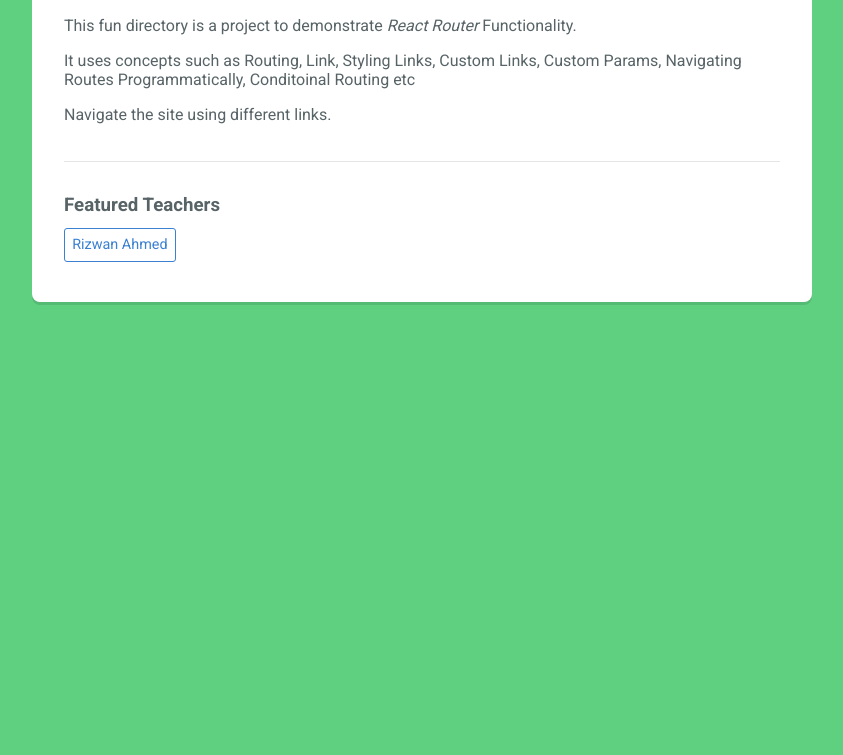
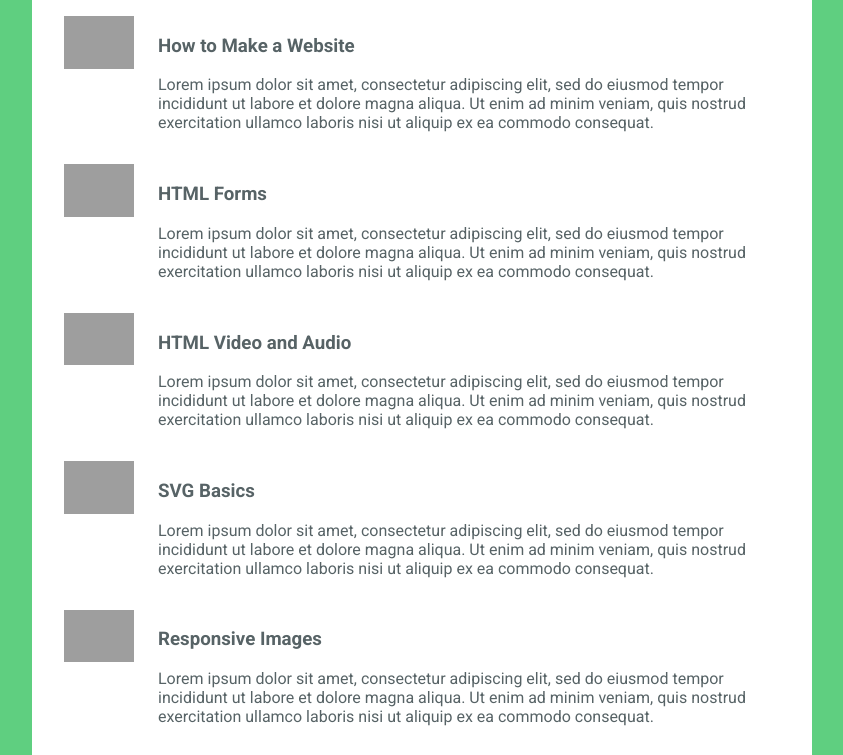
Before and after one commit to rizwanahmedziai/react-router-demo, a React app: page /#/react-router-demo/courses/html in a window 1280 px wide. Shown: the part 198-953 px from the top of the page, without its empty margins (218-1061 px from the left). Before the commit the page ends 800 px from the top, so only its background shows below. Built offline with nearby package versions, Linux system fonts and the light colour scheme; grey boxes are pictures that could not be loaded.

```diff
--- a/src/components/App.js
+++ b/src/components/App.js
@@ -1,5 +1,5 @@
 import React from 'react';
-import { BrowserRouter, Route, Switch } from 'react-router-dom';
+import { HashRouter, Route, Switch } from 'react-router-dom';
 
 // App Components
 import Home from './Home';
@@ -11,7 +11,7 @@
 import NotFound from './NotFound';
 
 const App = () => (
-	<BrowserRouter>
+	<HashRouter basename='/react-router-demo'>
 		<div className='container'>
 			<Header />
 			<Switch>
@@ -23,7 +23,7 @@
 				<Route component={NotFound} />
 			</Switch>
 		</div>
-	</BrowserRouter>
+	</HashRouter>
 );
 
 export default App;
--- a/src/data/courses.js
+++ b/src/data/courses.js
@@ -1,116 +1,152 @@
 export const CSSCourses = [
 	{
-    title: "CSS Basics",
-    description: "CSS (Cascading Style Sheets) is a style sheet language that describes the presentation of web pages. Whereas HTML is what forms the structure of a web page, CSS is what we use to style the HTML with colors, backgrounds, font sizes, layout, and more. As you'll soon learn, CSS is one of the core technologies for designing and building websites.",
-    img_src:"https://achievement-images.teamtreehouse.com/badges_css_basics_stage6.png",
-    id: "css-1"
+		title: 'CSS Basics',
+		description:
+			'Lorem ipsum dolor sit amet, consectetur adipiscing elit, sed do eiusmod tempor incididunt ut labore et dolore magna aliqua. Ut enim ad minim veniam, quis nostrud exercitation ullamco laboris nisi ut aliquip ex ea commodo consequat. ',
+		img_src:
+			'https://achievement-images.teamtreehouse.com/badges_css_basics_stage6.png',
+		id: 'css-1'
 	},
 	{
-    title: "CSS Selectors",
-    description: "In this course, we're going to go beyond the basic selector concepts covered in CSS Basics. Besides the common ways to select elements with type, ID and class selectors, we're able to target elements based on their attributes, position in the HTML document, even their relation to other elements.",
-    img_src: "https://achievement-images.teamtreehouse.com/badges_css_selectors_stage01.png",
-    id: "css-2"
+		title: 'CSS Selectors',
+		description:
+			'Lorem ipsum dolor sit amet, consectetur adipiscing elit, sed do eiusmod tempor incididunt ut labore et dolore magna aliqua. Ut enim ad minim veniam, quis nostrud exercitation ullamco laboris nisi ut aliquip ex ea commodo consequat. ',
+		img_src:
+			'https://achievement-images.teamtreehouse.com/badges_css_selectors_stage01.png',
+		id: 'css-2'
 	},
 	{
-    title: "Responsive Layouts",
-    description: "Responsive web design is a collection of techniques for building websites that work on multiple screen sizes. In these lessons, we're going to use the foundational principles of responsive design as a framework for thinking about page layout. By the end, you should have a better understanding of how to approach common decisions in responsive design.",
-    img_src: "https://achievement-images.teamtreehouse.com/badges-CSS-ResponsiveLayouts-stage3.png",
-    id: "css-3"
+		title: 'Responsive Layouts',
+		description:
+			'Lorem ipsum dolor sit amet, consectetur adipiscing elit, sed do eiusmod tempor incididunt ut labore et dolore magna aliqua. Ut enim ad minim veniam, quis nostrud exercitation ullamco laboris nisi ut aliquip ex ea commodo consequat. ',
+		img_src:
+			'https://achievement-images.teamtreehouse.com/badges-CSS-ResponsiveLayouts-stage3.png',
+		id: 'css-3'
 	},
 	{
-    title: "CSS Flexbox Layout",
-    description: "Flexbox is a set of CSS properties that give you a flexible way to lay out content. With flexbox you can change the direction, alignment, size and order of elements, regardless of their original size and order in the HTML. You can even stretch and shrink elements and distribute space, all with just a few lines of CSS!",
-    img_src: "https://achievement-images.teamtreehouse.com/badges_css_flexbox_layout_stage1.png",
-    id: "css-4"
+		title: 'CSS Flexbox Layout',
+		description:
+			'Lorem ipsum dolor sit amet, consectetur adipiscing elit, sed do eiusmod tempor incididunt ut labore et dolore magna aliqua. Ut enim ad minim veniam, quis nostrud exercitation ullamco laboris nisi ut aliquip ex ea commodo consequat. ',
+		img_src:
+			'https://achievement-images.teamtreehouse.com/badges_css_flexbox_layout_stage1.png',
+		id: 'css-4'
 	},
 	{
-    title: "CSS Transitions and Transforms",
-    description: "CSS transitions and transforms can create simple animations that enhance user interactions in websites and apps. In this course, you'll build an interactive image gallery using CSS transitions and transforms.",
-    img_src: "https://achievement-images.teamtreehouse.com/css-transitions-and-transforms-badge-02.png",
-    id: "css-5"
+		title: 'CSS Transitions and Transforms',
+		description:
+			'Lorem ipsum dolor sit amet, consectetur adipiscing elit, sed do eiusmod tempor incididunt ut labore et dolore magna aliqua. Ut enim ad minim veniam, quis nostrud exercitation ullamco laboris nisi ut aliquip ex ea commodo consequat. ',
+		img_src:
+			'https://achievement-images.teamtreehouse.com/css-transitions-and-transforms-badge-02.png',
+		id: 'css-5'
 	},
 	{
-    title: "Bootstrap 4 Basics",
-    description: "Learn to use Bootstrap 4, one of the most popular open source front end frameworks, to help you build a functional design and layout in little time.",
-    img_src: "https://achievement-images.teamtreehouse.com/badge_bootstrap-4-basics_stage01.png",
-    id: "css-6"
+		title: 'Bootstrap 4 Basics',
+		description:
+			'Lorem ipsum dolor sit amet, consectetur adipiscing elit, sed do eiusmod tempor incididunt ut labore et dolore magna aliqua. Ut enim ad minim veniam, quis nostrud exercitation ullamco laboris nisi ut aliquip ex ea commodo consequat. ',
+		img_src:
+			'https://achievement-images.teamtreehouse.com/badge_bootstrap-4-basics_stage01.png',
+		id: 'css-6'
 	}
 ];
 
-export const HTMLCourses =[
+export const HTMLCourses = [
 	{
-      title: "How to Make a Website",
-      description: "If you’ve never built a website before and you have no coding or design experience, this is the place to start. In this project, we learn how to build a modern portfolio website for desktops, tablets, and mobile devices. We start with basic HTML and CSS syntax. Next, we learn how to build custom web pages with an image gallery and contact page. Finally, we walk through how to share a website live on the web.",
-      img_src: "https://achievement-images.teamtreehouse.com/bagdes_html_howtobuildawebsite_stage02.png",
-      id: "html-1"
+		title: 'How to Make a Website',
+		description:
+			'Lorem ipsum dolor sit amet, consectetur adipiscing elit, sed do eiusmod tempor incididunt ut labore et dolore magna aliqua. Ut enim ad minim veniam, quis nostrud exercitation ullamco laboris nisi ut aliquip ex ea commodo consequat. ',
+		img_src:
+			'https://achievement-images.teamtreehouse.com/bagdes_html_howtobuildawebsite_stage02.png',
+		id: 'html-1'
 	},
 	{
-      title: "HTML Forms",
-      description: "The web is a two-way communication medium. There’s lots of HTML elements for displaying data and producing output, and conversely, there’s also lots of HTML elements for accepting input. Accepting input from the user means creating web forms. In this course, we’ll learn about all the most important form elements that web professionals use on a daily basis.",
-      img_src: "https://achievement-images.teamtreehouse.com/badges_html_forms_stage1.png",
-      id: "html-2"
+		title: 'HTML Forms',
+		description:
+			'Lorem ipsum dolor sit amet, consectetur adipiscing elit, sed do eiusmod tempor incididunt ut labore et dolore magna aliqua. Ut enim ad minim veniam, quis nostrud exercitation ullamco laboris nisi ut aliquip ex ea commodo consequat. ',
+		img_src:
+			'https://achievement-images.teamtreehouse.com/badges_html_forms_stage1.png',
+		id: 'html-2'
 	},
 	{
-      title: "HTML Video and Audio",
-      description: "Text and images have always been the foundation of web content, but more than ever, video and audio are also a part of that content mix. Fortunately, we can now create standards-based video and audio players that don't require the use of plugins. Adding video and audio to a webpage is almost as easy as adding an image or formatting some text.",
-      img_src: "https://achievement-images.teamtreehouse.com/badges-html-videoaudio-stage1.png",
-      id: "html-3"
+		title: 'HTML Video and Audio',
+		description:
+			'Lorem ipsum dolor sit amet, consectetur adipiscing elit, sed do eiusmod tempor incididunt ut labore et dolore magna aliqua. Ut enim ad minim veniam, quis nostrud exercitation ullamco laboris nisi ut aliquip ex ea commodo consequat. ',
+		img_src:
+			'https://achievement-images.teamtreehouse.com/badges-html-videoaudio-stage1.png',
+		id: 'html-3'
 	},
 	{
-      title: "SVG Basics",
-      description: "Scalable Vector Graphics (SVG) is an XML markup language for creating two-dimensional images using vectors. This is different from traditional raster-based image formats that use pixels, like JPEG and PNG. When used on web pages, SVG images provide an infinite level of detail, so they look sharp regardless of screen size or pixel density. ",
-      img_src: "https://achievement-images.teamtreehouse.com/badges-html-svg-stage1.png",
-      id: "html-4"
+		title: 'SVG Basics',
+		description:
+			'Lorem ipsum dolor sit amet, consectetur adipiscing elit, sed do eiusmod tempor incididunt ut labore et dolore magna aliqua. Ut enim ad minim veniam, quis nostrud exercitation ullamco laboris nisi ut aliquip ex ea commodo consequat.  ',
+		img_src:
+			'https://achievement-images.teamtreehouse.com/badges-html-svg-stage1.png',
+		id: 'html-4'
 	},
 	{
-      title: "Responsive Images",
-      description: "Using the new source-set and sizes attributes, and the new picture element, it's possible to create images that behave better in a responsive design. These new pieces of markup allow us to deliver the right image to the right device, based on resolution, pixel density, and other factors we define. This will help web pages load faster and look better, and the most capable devices will get the best looking images possible.",
-      img_src: "https://achievement-images.teamtreehouse.com/badges_html_respimages_stage2.png",
-      id: "html-5"
+		title: 'Responsive Images',
+		description:
+			'Lorem ipsum dolor sit amet, consectetur adipiscing elit, sed do eiusmod tempor incididunt ut labore et dolore magna aliqua. Ut enim ad minim veniam, quis nostrud exercitation ullamco laboris nisi ut aliquip ex ea commodo consequat. ',
+		img_src:
+			'https://achievement-images.teamtreehouse.com/badges_html_respimages_stage2.png',
+		id: 'html-5'
 	},
 	{
-      title: "Introduction to HTML and CSS",
-      description: "Get started creating web pages with HTML and CSS, the basic building blocks of web development. HTML, or Hypertext Markup Language, is a standard set of tags you will use to tell the web browser how the content of your web pages and applications are structured. Use CSS, or Cascading Style Sheets, to select HTML tags and tell the browser what your content should look like. ",
-      img_src: "https://achievement-images.teamtreehouse.com/badges_intro_to_html_css_stage-01.png",
-      id: "html-6"
+		title: 'Introduction to HTML and CSS',
+		description:
+			'Lorem ipsum dolor sit amet, consectetur adipiscing elit, sed do eiusmod tempor incididunt ut labore et dolore magna aliqua. Ut enim ad minim veniam, quis nostrud exercitation ullamco laboris nisi ut aliquip ex ea commodo consequat.  ',
+		img_src:
+			'https://achievement-images.teamtreehouse.com/badges_intro_to_html_css_stage-01.png',
+		id: 'html-6'
 	}
 ];
 
 export const JSCourses = [
 	{
-    title:"JavaScript Basics",
-    description:"JavaScript is a programming language that drives the web: from front-end user interface design, to backend server-side programming, you'll find JavaScript at every stage of a web site and web application. In this course, you'll learn the fundamental programming concepts and syntax of the JavaScript programming language.",
-    img_src:"https://achievement-images.teamtreehouse.com/badges_JavaScript_Basics_Stage1.png",
-    id: "js-1"
+		title: 'JavaScript Basics',
+		description:
+			'Lorem ipsum dolor sit amet, consectetur adipiscing elit, sed do eiusmod tempor incididunt ut labore et dolore magna aliqua. Ut enim ad minim veniam, quis nostrud exercitation ullamco laboris nisi ut aliquip ex ea commodo consequat. ',
+		img_src:
+			'https://achievement-images.teamtreehouse.com/badges_JavaScript_Basics_Stage1.png',
+		id: 'js-1'
 	},
 	{
-    title:"JavaScript Loops, Arrays and Objects",
-    description:"Storing, tracking and handling data is a large part of computer programming. Arrays provide a method for storing multiple values into a single variable. That makes an array a convenient way to pass around a list of items.",
-    img_src:"https://achievement-images.teamtreehouse.com/badges_JavaScript_Basics_Stage5.png",
-    id: "js-2"
+		title: 'JavaScript Loops, Arrays and Objects',
+		description:
+			'Lorem ipsum dolor sit amet, consectetur adipiscing elit, sed do eiusmod tempor incididunt ut labore et dolore magna aliqua. Ut enim ad minim veniam, quis nostrud exercitation ullamco laboris nisi ut aliquip ex ea commodo consequat. ',
+		img_src:
+			'https://achievement-images.teamtreehouse.com/badges_JavaScript_Basics_Stage5.png',
+		id: 'js-2'
 	},
 	{
-    title: "jQuery Basics",
-    description: "jQuery Basics covers why you'd want to use jQuery, what it is and how to include it in your projects. You'll build several projects over the course to give you the confidence to integrate jQuery in your own projects and add that level of flair and interactivity to any site you work on.",
-    img_src: "https://achievement-images.teamtreehouse.com/badges_JavaScript_jQueryBasics_Stage1.png",
-    id: "js-3"
+		title: 'jQuery Basics',
+		description:
+			'Lorem ipsum dolor sit amet, consectetur adipiscing elit, sed do eiusmod tempor incididunt ut labore et dolore magna aliqua. Ut enim ad minim veniam, quis nostrud exercitation ullamco laboris nisi ut aliquip ex ea commodo consequat. ',
+		img_src:
+			'https://achievement-images.teamtreehouse.com/badges_JavaScript_jQueryBasics_Stage1.png',
+		id: 'js-3'
 	},
 	{
-    title: "AJAX Basics",
-    description: "AJAX is an important front-end web technology that lets JavaScript communicate with a web server. It lets you load new content without leaving the current page, creating a better, faster experience for your web site's visitors. In this course, you'll learn how AJAX works and how you can use JavaScript to communicate with a web server.",
-    img_src: "https://achievement-images.teamtreehouse.com/badges_JavaScript_AJAXBasics_Stage3.png",
-    id: "js-4"
+		title: 'AJAX Basics',
+		description:
+			'Lorem ipsum dolor sit amet, consectetur adipiscing elit, sed do eiusmod tempor incididunt ut labore et dolore magna aliqua. Ut enim ad minim veniam, quis nostrud exercitation ullamco laboris nisi ut aliquip ex ea commodo consequat. ',
+		img_src:
+			'https://achievement-images.teamtreehouse.com/badges_JavaScript_AJAXBasics_Stage3.png',
+		id: 'js-4'
 	},
 	{
-    title: "Interactive Web Pages with JavaScript",
-    description: "In this course we’ll create a to-do list application using JavaScript alone, without using any third party libraries. You’ll get to grips with manipulating and traversing the DOM and adding event handlers to web page elements. The things that you can do with JavaScript are always increasing and this course will give you a solid footing going forward.",
-    img_src: "https://achievement-images.teamtreehouse.com/bagdes-javascript-interactiveweb-stage-12.png",
-    id: "js-5"
+		title: 'Interactive Web Pages with JavaScript',
+		description:
+			'Lorem ipsum dolor sit amet, consectetur adipiscing elit, sed do eiusmod tempor incididunt ut labore et dolore magna aliqua. Ut enim ad minim veniam, quis nostrud exercitation ullamco laboris nisi ut aliquip ex ea commodo consequat. ',
+		img_src:
+			'https://achievement-images.teamtreehouse.com/bagdes-javascript-interactiveweb-stage-12.png',
+		id: 'js-5'
 	},
 	{
-    title: "Node.js Basics",
-    description: "In this course we will create a command line application to retrieve user's profile information from the Treehouse website. We'll be writing our application in JavaScript to run on the Node.js platform.",
-    img_src: "https://achievement-images.teamtreehouse.com/badges_JavaScript_nodeBasics_Stage1.png",
-    id: "js-6"
+		title: 'Node.js Basics',
+		description:
+			'Lorem ipsum dolor sit amet, consectetur adipiscing elit, sed do eiusmod tempor incididunt ut labore et dolore magna aliqua. Ut enim ad minim veniam, quis nostrud exercitation ullamco laboris nisi ut aliquip ex ea commodo consequat. ',
+		img_src:
+			'https://achievement-images.teamtreehouse.com/badges_JavaScript_nodeBasics_Stage1.png',
+		id: 'js-6'
 	}
 ];
--- a/src/data/teachers.js
+++ b/src/data/teachers.js
@@ -1,39 +1,51 @@
 const TeacherList = [
 	{
-    name: "Angie McAngular",
-    bio: "Angie is a web developer and teacher who is passionate about building scalable, data driven web apps, especially ones that address old problems with new tech!",
-    img_src: "http://treehouse-code-samples.s3.amazonaws.com/bootstrap-4/img/angie.png",
-    id: "teach-1"
+		name: 'Angie McAngular',
+		bio:
+			'Lorem ipsum dolor sit amet, consectetur adipiscing elit, sed do eiusmod tempor incididunt ut labore et dolore magna aliqua. Ut enim ad minim veniam, quis nostrud exercitation ullamco laboris nisi ut aliquip ex ea commodo consequat. ',
+		img_src:
+			'http://treehouse-code-samples.s3.amazonaws.com/bootstrap-4/img/angie.png',
+		id: 'teach-1'
 	},
 	{
-    name: "NodeStradamus",
-    bio: "'NodeStra' is a software engineer and philosopher trying to leave the world better than he found it. He codes for non-profits, eCommerce, and large-scale web apps.",
-    img_src: "http://treehouse-code-samples.s3.amazonaws.com/bootstrap-4/img/nodestradamus.png",
-    id: "teach-2"
+		name: 'NodeStradamus',
+		bio:
+			'Lorem ipsum dolor sit amet, consectetur adipiscing elit, sed do eiusmod tempor incididunt ut labore et dolore magna aliqua. Ut enim ad minim veniam, quis nostrud exercitation ullamco laboris nisi ut aliquip ex ea commodo consequat. ',
+		img_src:
+			'http://treehouse-code-samples.s3.amazonaws.com/bootstrap-4/img/nodestradamus.png',
+		id: 'teach-2'
 	},
 	{
 		name: "Geo 'Lo' Cation",
-    bio: "Geo is a JavaScript developer working on large-scale applications. He's also a teacher who strives to support students in removing all barriers to learning code.",
-    img_src: "http://treehouse-code-samples.s3.amazonaws.com/bootstrap-4/img/geo.png",
-    id: "teach-3"
+		bio:
+			'Lorem ipsum dolor sit amet, consectetur adipiscing elit, sed do eiusmod tempor incididunt ut labore et dolore magna aliqua. Ut enim ad minim veniam, quis nostrud exercitation ullamco laboris nisi ut aliquip ex ea commodo consequat. ',
+		img_src:
+			'http://treehouse-code-samples.s3.amazonaws.com/bootstrap-4/img/geo.png',
+		id: 'teach-3'
 	},
 	{
-    name: "Ecma Scriptnstuff",
-    bio: "Ecma found her passion for computers and programming over 15 years ago. She is excited to introduce people to the wonderful world of JavaScript.",
-    img_src: "http://treehouse-code-samples.s3.amazonaws.com/bootstrap-4/img/ecma.png",
-    id: "teach-4"
+		name: 'Ecma Scriptnstuff',
+		bio:
+			'Lorem ipsum dolor sit amet, consectetur adipiscing elit, sed do eiusmod tempor incididunt ut labore et dolore magna aliqua. Ut enim ad minim veniam, quis nostrud exercitation ullamco laboris nisi ut aliquip ex ea commodo consequat. ',
+		img_src:
+			'http://treehouse-code-samples.s3.amazonaws.com/bootstrap-4/img/ecma.png',
+		id: 'teach-4'
 	},
 	{
-    name: "Jay Query",
-    bio: "Jay is a developer, author of CSS: The Missing Manual, JavaScript & jQuery: The Missing Manual, and web development teacher.",
-    img_src: "http://treehouse-code-samples.s3.amazonaws.com/bootstrap-4/img/jay.png",
-    id: "teach-5"
+		name: 'Jay Query',
+		bio:
+			'Lorem ipsum dolor sit amet, consectetur adipiscing elit, sed do eiusmod tempor incididunt ut labore et dolore magna aliqua. Ut enim ad minim veniam, quis nostrud exercitation ullamco laboris nisi ut aliquip ex ea commodo consequat. ',
+		img_src:
+			'http://treehouse-code-samples.s3.amazonaws.com/bootstrap-4/img/jay.png',
+		id: 'teach-5'
 	},
 	{
-    name: "Json Babel",
-    bio: "All of his professional life, Json has worked with computers online; he is a polyglot programmer and likes using the right tools for the job.",
-    img_src: "http://treehouse-code-samples.s3.amazonaws.com/bootstrap-4/img/json.png",
-    id: "teach-6"
+		name: 'Json Babel',
+		bio:
+			'Lorem ipsum dolor sit amet, consectetur adipiscing elit, sed do eiusmod tempor incididunt ut labore et dolore magna aliqua. Ut enim ad minim veniam, quis nostrud exercitation ullamco laboris nisi ut aliquip ex ea commodo consequat. ',
+		img_src:
+			'http://treehouse-code-samples.s3.amazonaws.com/bootstrap-4/img/json.png',
+		id: 'teach-6'
 	}
 ];
 
```
Also changed, not shown: build/asset-manifest.json, build/index.html, build/service-worker.js, 4 other files. Lines whose indentation alone changed are shown as unchanged.
